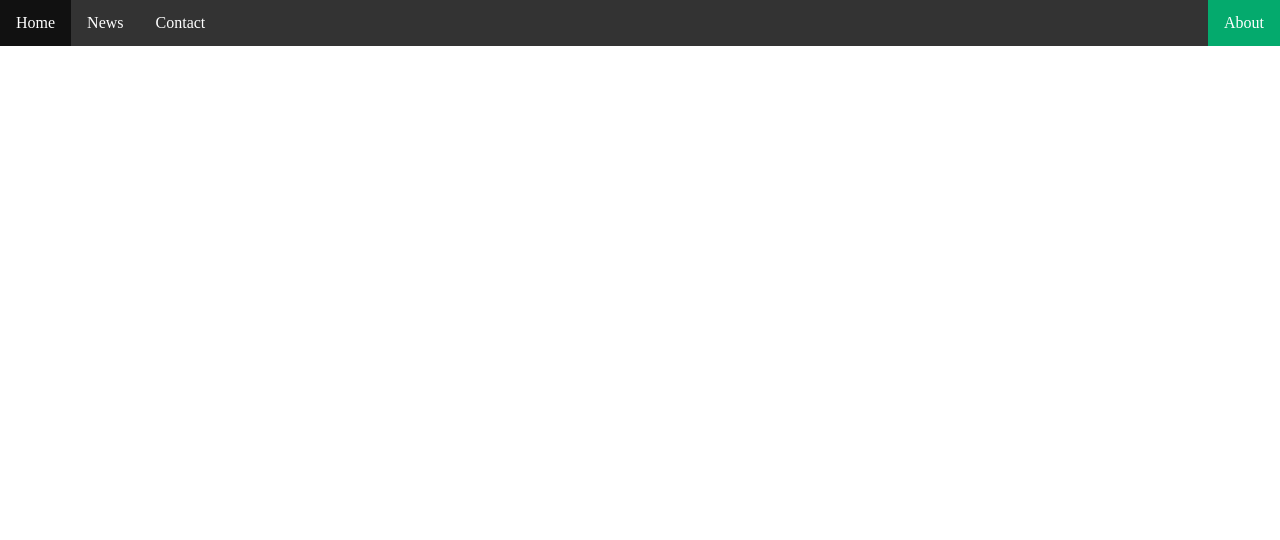
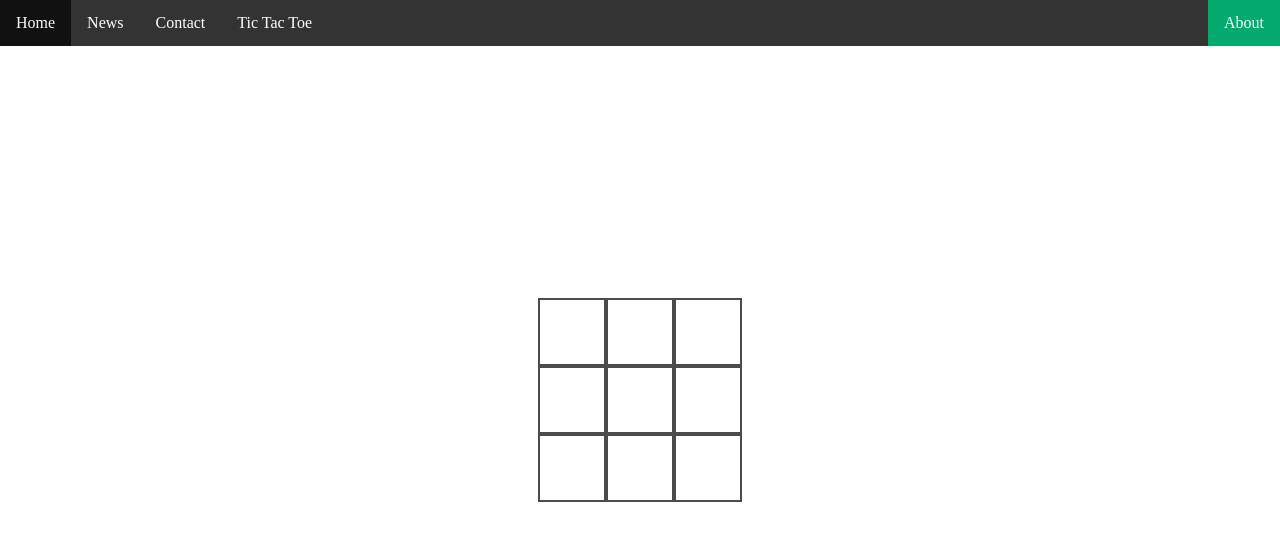
Before and after one commit to tmcgraw13/random, a Vue app in the folder frontend/: page /tictactoe in a window 1280 px wide. Shown: the top 540 px of the page. Built offline with nearby package versions, Linux system fonts and the light colour scheme.

Commit message:
added tic tac toe page and made fixed header

```diff
--- a/frontend/src/App.vue
+++ b/frontend/src/App.vue
@@ -1,35 +1,44 @@
 <template>
-  <nav class="navbar">
-    <nav class="right-side">
+  <div class="fix-position">
+    <div class="navbar">
+      <nav class="flex">
         <router-link to="/">Home</router-link>
         <router-link to="/news">News</router-link>
         <router-link to="/contact">Contact</router-link>
+        <router-link to="/TicTacToe">Tic Tac Toe</router-link>
       </nav>
       <nav>
         <router-link class="active" to="/about">About</router-link>
       </nav>
 
-  </nav>
+    </div>
+  </div>
 
   <router-view/>
 </template>
 
 <!-- Add "scoped" attribute to limit CSS to this component only -->
 <style scoped>
+.fix-position{
+  position: fixed;
+  width: 100%;
+  top: 0;
+  z-index: 1;
+}
 
-  nav.navbar{
+  .navbar{
     display: flex;
     justify-content: space-between;
     background-color: #333;
+
   }
 
-  nav.right-side{
+  nav.flex{
     display: flex;
   }
 
   .active{
     background-color: #04AA6D;
-
   }
 
   nav a {
--- /dev/null
+++ b/frontend/src/components/TicTacToeComp/Cell.vue
@@ -0,0 +1,24 @@
+<template>
+    <div class="cell">
+      <span v-if="value !== ''">{{ value }}</span>
+    </div>
+</template>
+
+<script>
+  export default {
+    props: {
+      value: String,
+    }
+  }
+</script>
+<style>
+  .cell {
+    width: 64px;
+    height: 64px;
+    border: 2px solid rgb(75,75,75);
+    font-size: 42px;
+    display: flex;
+    align-items: center;
+    justify-content: center;
+  }
+</style>
--- /dev/null
+++ b/frontend/src/components/TicTacToeComp/TicTacToe.vue
@@ -0,0 +1,53 @@
+<template>
+  <div class="center">
+    <div class="tictactoe-board">
+      <div v-for="(n, i) in 3">
+        <div v-for="(n, j) in 3">
+          <cell @click="performMove(i, j)" :value="board[i][j]"></cell>
+        </div>
+      </div>
+    </div>
+  </div>
+  </template>
+<script>
+import Cell from './Cell.vue'
+  export default {
+    components: { Cell },
+    data() { return {
+      board: [
+          ['', '', ''],
+          ['', '', ''],
+          ['', '', '']
+        ]
+    } },
+
+    methods: {
+      performMove(x, y) {
+        if (this.board[x][y] !== '') {
+          // Invalid move.
+          return;
+        }
+        this.board[x][y] = 'x';
+        // TODO implement some AI super-overlord algorithm that will calculate
+        //  the computers move.
+      }
+    }
+  }
+</script>
+<style>
+  .tictactoe-board {
+    display: flex;
+    flex-wrap: wrap;
+    width: 204px;
+    height: 204px;
+  }
+  .center{
+    overflow: hidden;
+    position: absolute;
+    width: 100%;
+    height: 100%;
+    display: flex;
+    justify-content: center; /*centers items on the line (the x-axis by default)*/
+    align-items: center; /*centers items on the cross-axis (y by default)*/
+  }
+</style>
--- a/frontend/src/router/index.js
+++ b/frontend/src/router/index.js
@@ -3,6 +3,7 @@ import Home from '../components/Home.vue';
 import About from '../components/About.vue';
 import News from '../components/News.vue';
 import Contact from '../components/Contact.vue';
+import TicTacToe from '../components/TicTacToeComp/TicTacToe.vue'
 
 
 const routes = [
@@ -26,6 +27,11 @@ const routes = [
     name: 'News',
     component: News,
   },
+  {
+    path: '/tictactoe',
+    name: 'TicTactToe',
+    component: TicTacToe,
+  },
 ];
 
 const router = createRouter({
```
Lines whose indentation alone changed are shown as unchanged.
